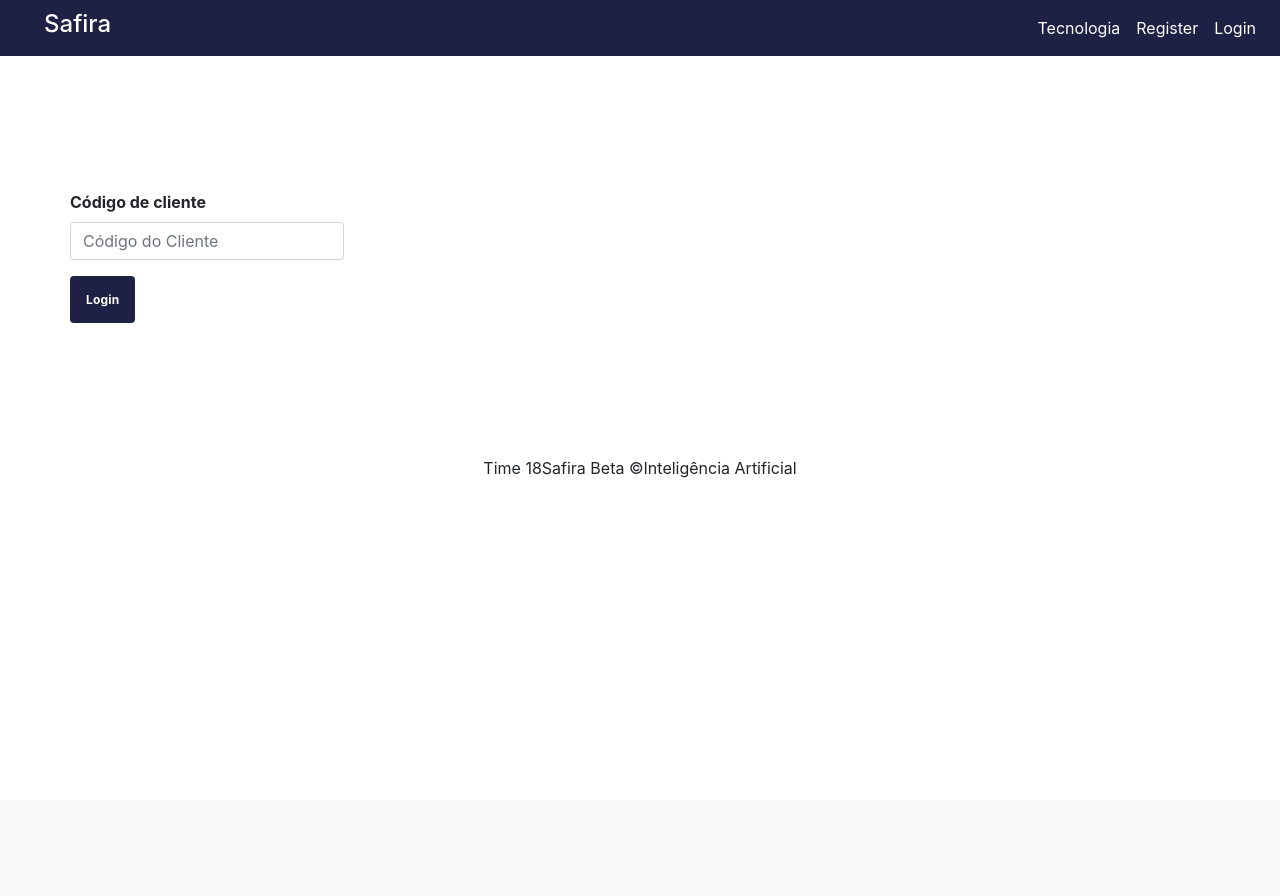
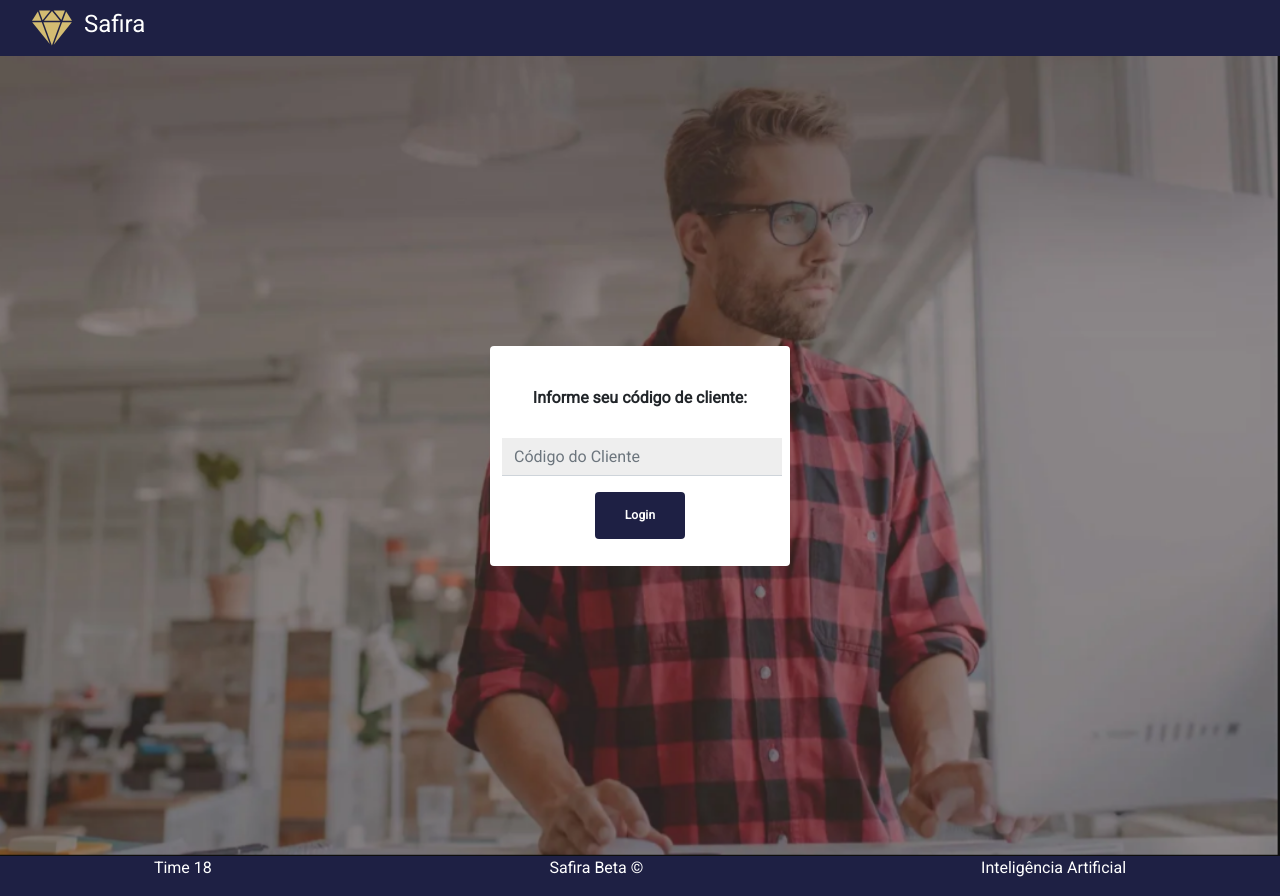
Before and after one commit to Guipupio/safira, a Django app: page /login in a window 1280 px wide. Before the commit the page ends 478 px from the top, so only its background shows below. Run offline with Django 3.2, Linux system fonts and the light colour scheme; some libraries are stand-ins or nearby versions.

Commit message:
layout tela login

```diff
--- a/safira/templates/safira/login.html
+++ b/safira/templates/safira/login.html
@@ -1,3 +1,4 @@
+{% load static %}
 <!doctype html>
 <html lang="en">
 <head>
@@ -6,19 +7,34 @@
     <link rel="stylesheet" href="https://stackpath.bootstrapcdn.com/bootstrap/4.5.2/css/bootstrap.min.css" integrity="sha384-JcKb8q3iqJ61gNV9KGb8thSsNjpSL0n8PARn9HuZOnIxN0hoP+VmmDGMN5t9UJ0Z" crossorigin="anonymous">
     <script src="https://code.iconify.design/1/1.0.3/iconify.min.js"></script>
     <link href="https://fonts.googleapis.com/css2?family=Roboto&display=swap" rel="stylesheet">
+
     <title>Safira</title>
 </head>
 <body>
 
+    <!------ Style ------->
+
     <style>
+        *{
+            font-family: 'Roboto', sans-serif;
+        }
         section{
-         height: 400px;
+            height: 800px;
         }
         #capa{
             display: flex;
             justify-content: center;
             align-items: center;
         }
+
+        .info-footer{
+            display:flex;
+            justify-content: space-around;
+            background: #1e2044;
+            color: #fff;
+
+        }
+
 
         .btn-azul {
             display: inline-block;
@@ -34,64 +50,74 @@
             cursor: pointer;
         }
 
+        form{
+            background-color: white;
+            height: 220px;
+            width: 300px;
+            align-items: center;
+            text-align: center;
+            border-radius: 4px;
+            }
+        form button{
+            width: 30%;
+        }
+
+
+        form label{
+            margin-top: 40px;
+        }
+        #capa{
+            background-image: url('/static/safira/img/safraBoy.png') ;
+            background-repeat: no-repeat;
+            background-size:cover;
+            background-position: right;
+        }
     </style>
-
 
     <!------ Menu ------->
     <header>
         <nav class="navbar navbar-expand-lg navbar-light " style="background-color:#1E2044">
-            <a class="navbar-brand " style="display: flex;color:#242F73" ></a>
-                <!-- <img src="https://www.safra.com.br/lumis-theme/br/com/bancosafra/safranet/theme/safranet/assets/img/logo-safra.svg" style="width: 400px" alt="" loading="lazy"> -->
+            <a class="navbar-brand " style="display: flex;color:#242F73"></a>
+            <img src="{% static '/static/safira/img/safiraLogo.svg' %}" style="width: 40px" d-inline-block align-top"
+                alt="" loading="lazy">
             <h4 class="brand-name" style="MARGIN-LEFT: 12PX; color:white">Safira</h4>
             </a>
-            <button class="navbar-toggler" type="button" data-toggle="collapse" data-target="#navbarNav"
-                aria-controls="navbarNav" aria-expanded="false" aria-label="Toggle navigation">
-                <span class="navbar-toggler-icon"></span>
-            </button>
-            <div class="collapse navbar-collapse flex-row-reverse" id="navbarNav">
-                <ul class="navbar-nav">
-                    <li class="nav-item">
-                        <a class="nav-link"  style="color:white" href="#banner">Tecnologia</a>
-                    </li>
-                    <li class="nav-item">
-                        <a class="nav-link"  style="color:white"  href="#about">Register</a>
-                    </li>
-                    <li class="nav-item">
-                        <a class="nav-link" style="color:white"  href="#contact">Login</a>
-                    </li>
-                </ul>
-            </div>
+
         </nav>
     </header>
 
-
    <!------ Bloco ------->
 
-    <section id="capa">
-        <div class="container infos-inicial ">
-            <div class="row align-items-center">
+    <section id="capa" class="containe">
+
+            <div class="row align-items-center d-flex justify-content-center">
                 <form method="POST">
                     {% csrf_token %}
                     <div class="form-group">
-                      <b><label for="codigo_cliente">Código de cliente</label></b>
-                      <input type="text" class="form-control" required id="codigo_cliente" placeholder="Código do Cliente"name="codigo_cliente" aria-describedby="codigo_help">
+                      <b><label for="codigo_cliente">Informe seu código de cliente:</label></b>
+                      <input style="
+                      margin-top: 20px;
+                      max-width: 280px;
+                      margin-left: 12px;
+                      border-top-style: hidden;
+                      border-right-style: hidden;
+                      border-left-style: hidden;
+                      border-bottom-style: groove;
+                      background-color: #eee;
+                      border-radius: unset;" type="text" class="form-control" required id="codigo_cliente" placeholder="Código do Cliente"name="codigo_cliente" aria-describedby="codigo_help">
                     </div>
                     <button id="btn_login_desktop" class="btn-azul pop-login" title="Clique para fazer login" href="#">Login</button>
                 </form>
 
             </div>
-        </div>
+
     </section>
 
+    <!------ Footer ------->
 
 
-
-
-    <!------ Bloco ------->
-
-
-    <footer class=" text-center container d-flex justify-content-center" id="contact" >
-        <div class="row">
+    <footer class=" text-center" id="contact" >
+        <div class="row info-footer">
 
                 <p>Time 18</p>
                 <p>Safira Beta  &copy;</p>
--- a/safira/views.py
+++ b/safira/views.py
@@ -84,7 +84,7 @@ def dashboard(request):
         request.session['usuario']["linha_credito"] = saldo_infos['CreditLine'][0]["Amount"]["Amount"]
 
     context = request.session['usuario'].copy()
-    context['linhas_tabela'] = get_historico_transacoes(safra_api, account_id, 10)
+    context['linhas_tabela'] = [] #get_historico_transacoes(safra_api, account_id, 10)
 
     context['perfil_investidor'] = random.choices(["dinâmico", "conservador","ultra conservador", "moderado"])[0]
 
```
Also changed, not shown: safira/templates/safira/app/layout.html (+3 -19 lines), safira/templates/safira/dashboard.html (+4 -9 lines), safira/static/safira/img/safiraLogo.svg (added), safira/static/safira/img/safraBoy.png (added). Lines whose indentation alone changed are shown as unchanged.
